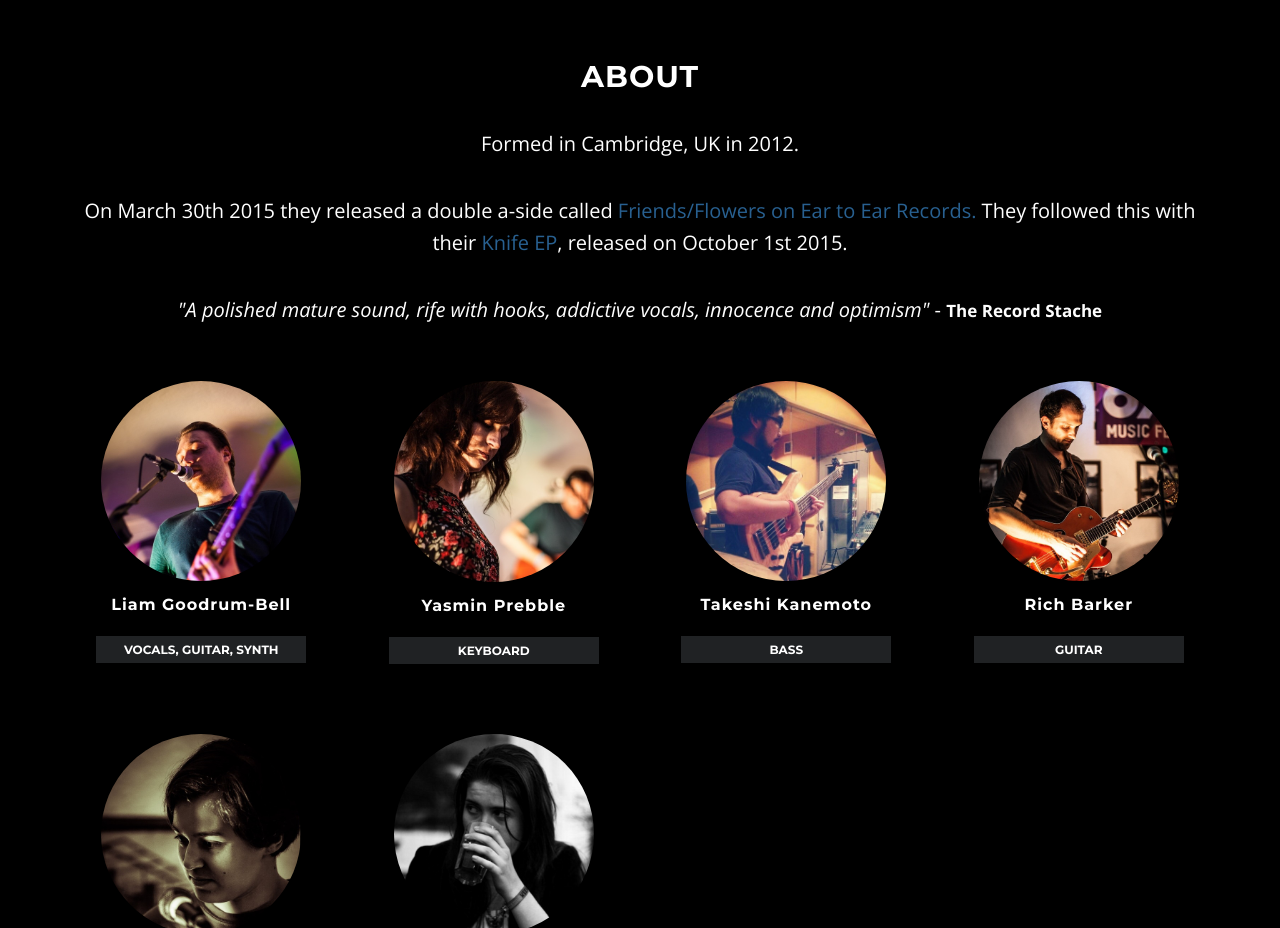
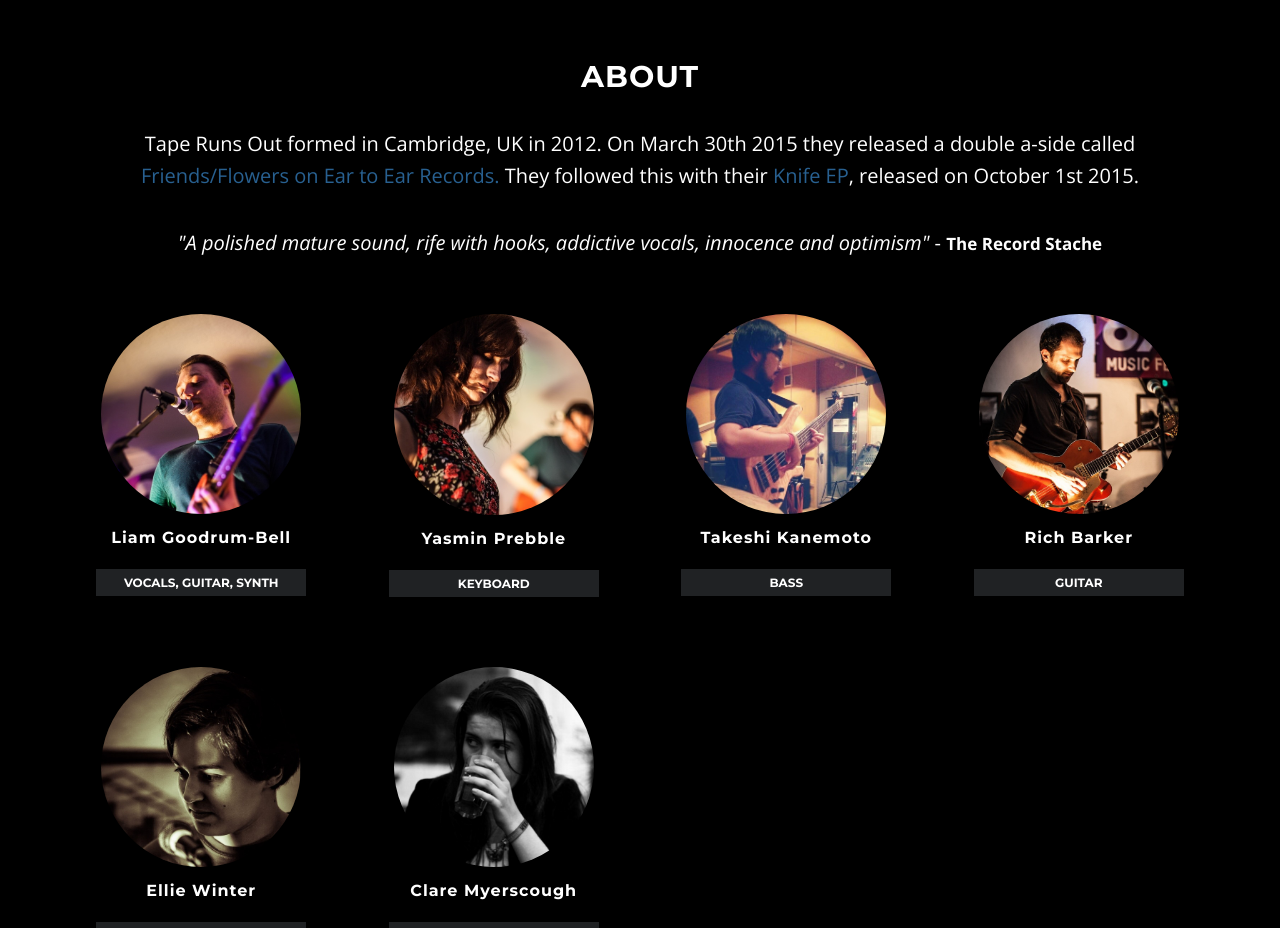
Before and after one commit to tkanemoto/static-sites, a plain HTML site: page index.html in a window 1280 px wide. Shown: the part 840-1768 px from the top of the page. Drawn offline with nearby package versions, Linux system fonts and the light colour scheme; no server answers; a script that the page names is missing.

Commit message:
Update the about section text

```diff
--- a/index.html
+++ b/index.html
@@ -185,8 +185,7 @@
     <section id="about" class="about-section content-section text-center">
         <div class="container">
             <h2>About</h2>
-            <p>Formed in Cambridge, UK in 2012.</p>
-            <p>On March 30th 2015 they released a double a-side called <a href="http://eartoearrecords.co.uk/album/friends-flowers-single">Friends/Flowers on Ear to Ear Records.</a> They followed this with their <a href="https://taperunsout.bandcamp.com/">Knife EP</a>, released on October 1st 2015.</p>
+            <p>Tape Runs Out formed in Cambridge, UK in 2012. On March 30th 2015 they released a double a-side called <a href="http://eartoearrecords.co.uk/album/friends-flowers-single">Friends/Flowers on Ear to Ear Records.</a> They followed this with their <a href="https://taperunsout.bandcamp.com/">Knife EP</a>, released on October 1st 2015.</p>
             <p class="quote"><em>"A polished mature sound, rife with hooks, addictive vocals, innocence and optimism"</em> - <small><strong>The&nbsp;Record&nbsp;Stache</strong></small></p>
         </div>
 
```
